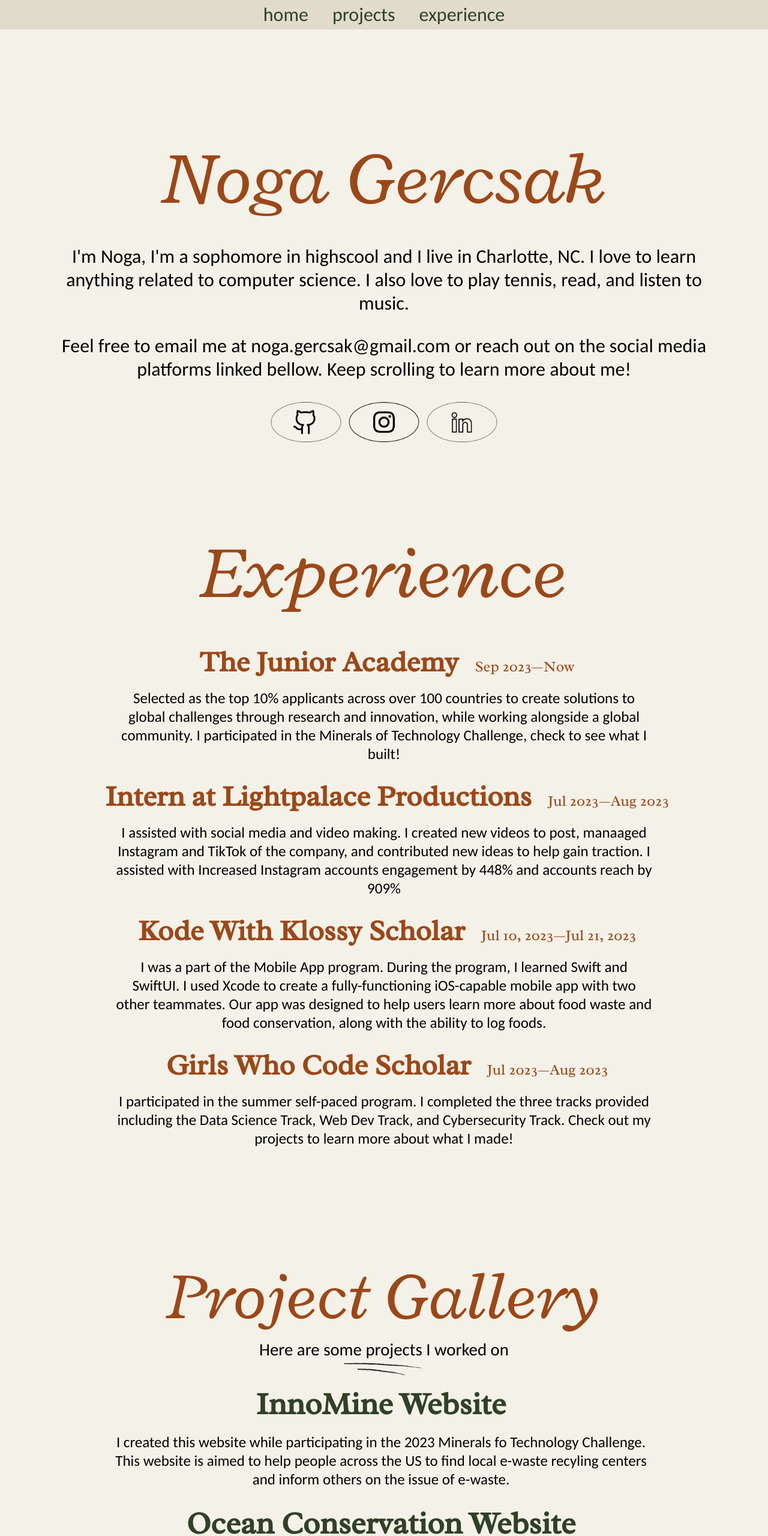
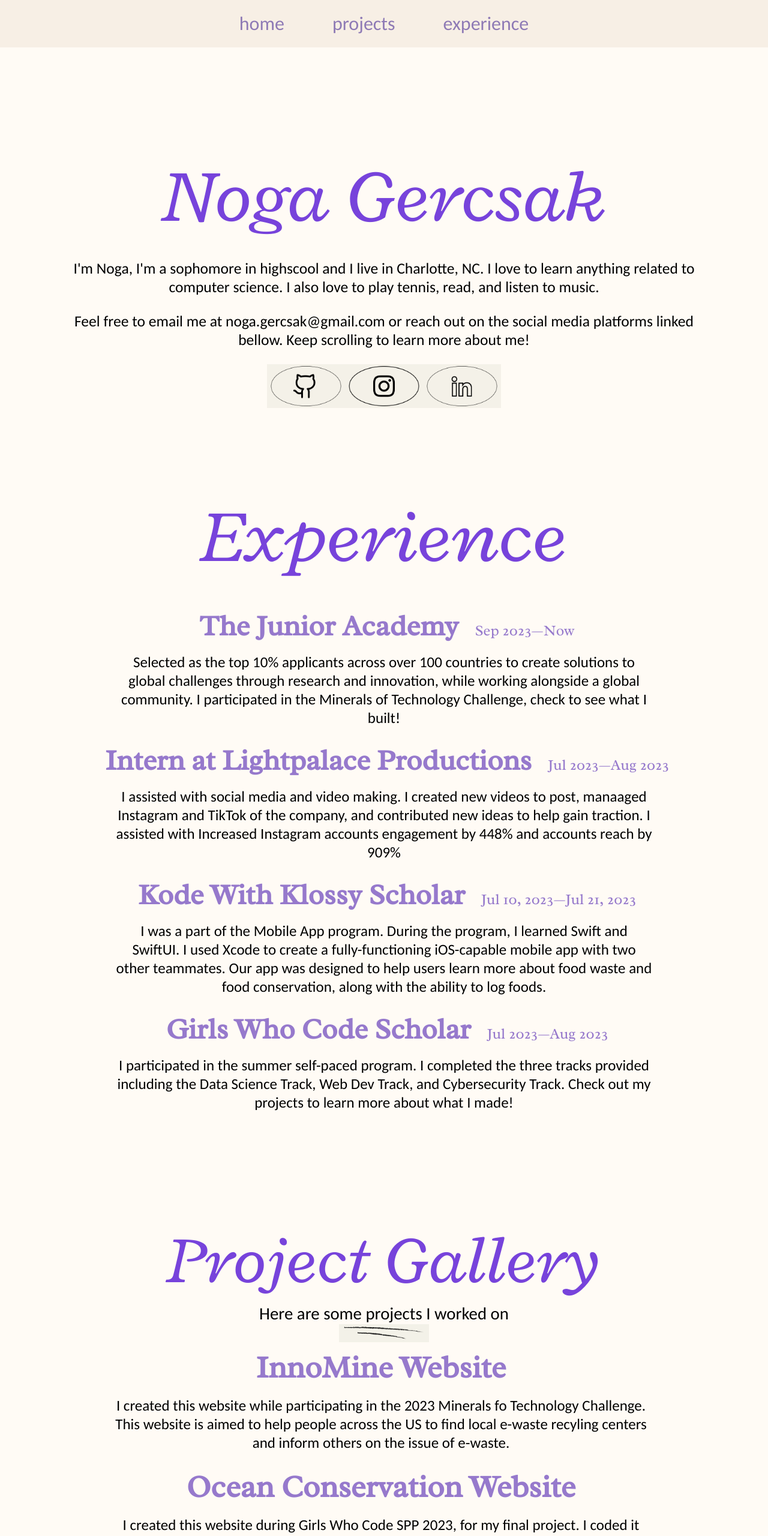
Before and after one commit to nogagercsak/nogagercsak, a plain HTML site: page index.html in a window 1280 px wide. Shown: the top 2560 px of the page at 60% size. Drawn offline with Linux system fonts and the light colour scheme.

Commit message:
Update style.css

```diff
--- a/style.css
+++ b/style.css
@@ -18,12 +18,12 @@
 
 
 body {
-    background-color: #F4F1E8;
+    background-color: #FFFBF5;
     font-family: 'Carlito', sans-serif;
 }
 
 #nameTitle{
-    color: #9B4819;
+    color: #7743DB;
     font-size: 8em;
     font-family: 'Radley Italic', sans-serif;
     text-align: center;
@@ -33,7 +33,7 @@ body {
 }
 
 .desc{
-    font-size: 2em;
+    font-size: 1.6em;
     text-align: center;
     font-weight: normal;
     padding-left: 7%;
@@ -69,28 +69,33 @@ body {
 }
 
 .navbar {
-    background-color: #e0dbcd
+    background-color: #F7EFE5
 }
 
 nav {
     display: flex;
     justify-content: center;
     background-color: #F4F1E8;
-    padding: 5px 0;
+    padding: 10px 0;
 }
 
 nav a {
-    color: #314028;
+    color: #8E7AB5;
     text-decoration: none;
     margin: 0 20px;
     font-size: 2em;
+    padding: 10px 20px;
+    border-radius: 10px;
+    transition: padding 0.5s;
 }
 
 
-li a:hover {
-    background-color:#bda36f;
-    transition: 0.5s;/
-  }
+nav a:hover {
+    background-color:#e9e5d9;
+    transition: 0.5s;
+    padding: 15px 25px;
+}
+
 
 /*style project gallery*/
 
@@ -100,7 +105,7 @@ li a:hover {
 }
 
 .project-gallery {
-    color: #9B4819;
+    color: #7743DB;
     font-family: 'Radley', sans-serif;
     font-size: 1.8em;
     font-weight: thin;
@@ -143,7 +148,7 @@ li a:hover {
 .proj-title{
     font-family:'Radley', sans-serif;
     font-size: 1.8em;
-    color: #314028;
+    color: rgb(150, 121, 204);
     font-weight: bold;
 }
 
@@ -152,7 +157,7 @@ li a:hover {
 }
 
 .proj-title:hover {
-    color: #42622f;
+    color: #C3ACD0;
     transition: 0.5s;
  }
 
@@ -170,6 +175,7 @@ li a:hover {
 /* experience styling */
 
 #experience-title{
+    color:#7743DB;
     font-size: 4em;
     margin-top: 1em;
     font-family: 'Radley Italic', sans-serif;
@@ -177,7 +183,7 @@ li a:hover {
 }
 
 .experience-gallery{
-    color: #9B4819;
+    color: rgb(150, 121, 204);
     font-family: 'Radley', sans-serif;
     font-size: 2em;
     font-weight: thin;
@@ -202,7 +208,7 @@ li a:hover {
 /* Bottom styling */
 
 .copyright{
-    background-color:#e0dbcd;
+    background-color:#F4F1E8;
     text-align: center;
     padding: 10px;
     color: black;
```
